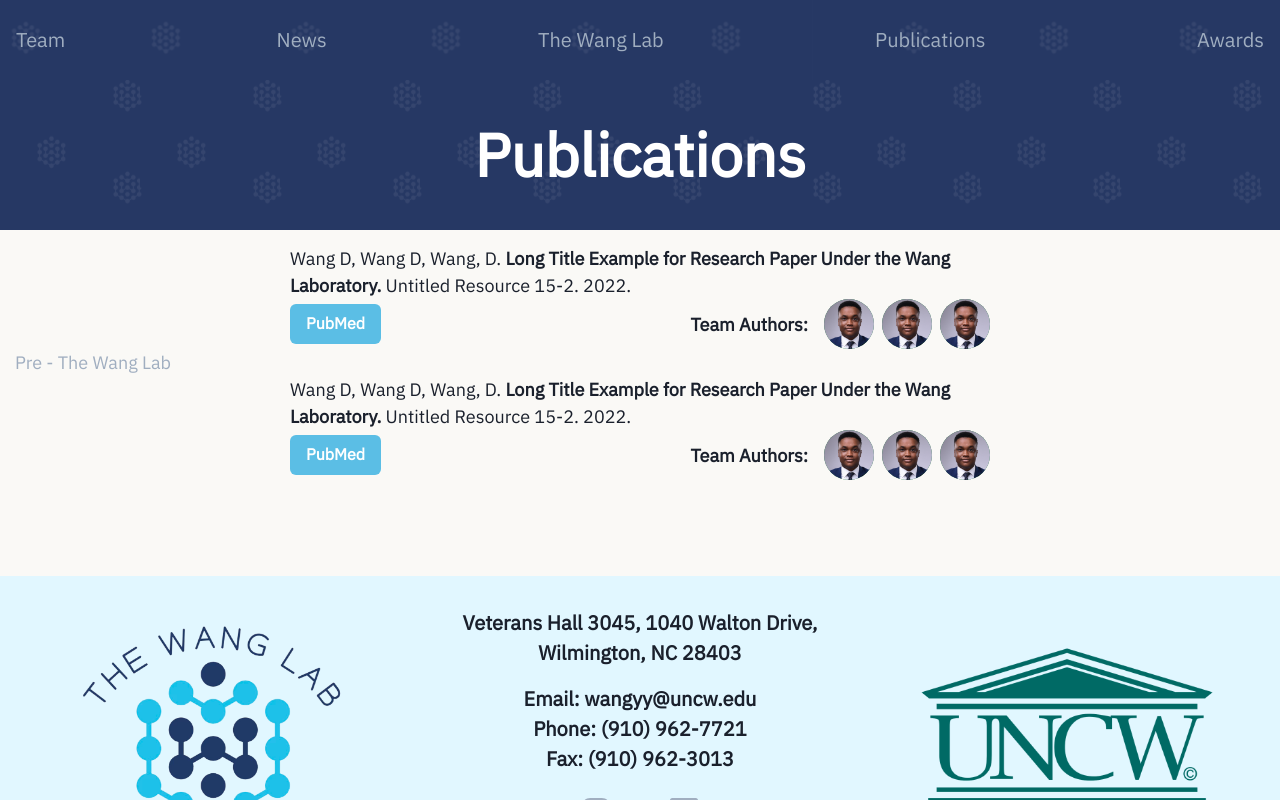
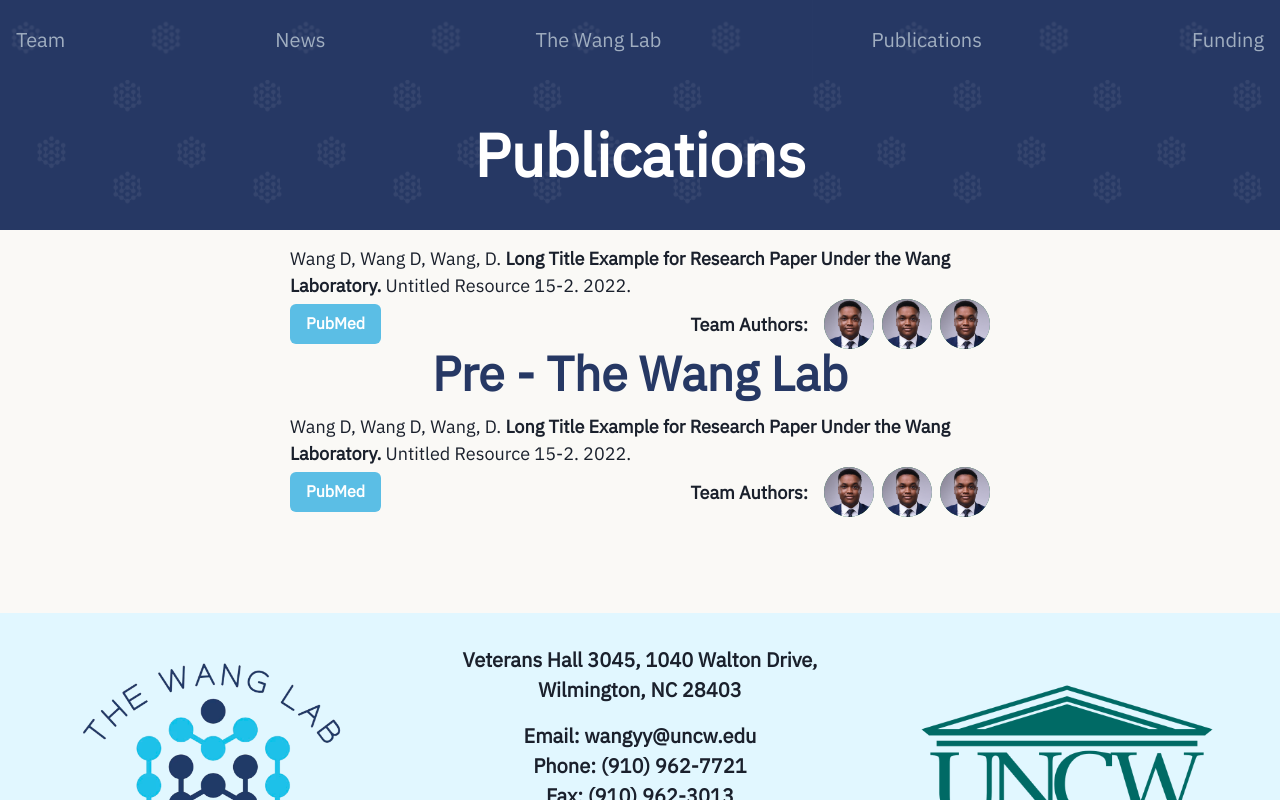
Before and after one commit to ganning127/uncw-wang-lab, a Next.js app: page /publications in a window 1280 px wide. Shown: the top 800 px of the page. Built offline with nearby package versions, Linux system fonts and the light colour scheme.

Commit message:
Small Tab Update & Pub Testing

```diff
--- a/components/NavBar/NavContent.jsx
+++ b/components/NavBar/NavContent.jsx
@@ -37,8 +37,8 @@ const links = [
     href: "/publications",
   },
   {
-    title: "Awards",
-    href: "/awards",
+    title: "Funding",
+    href: "/funding",
   },
 ];
 
--- a/pages/funding.js
+++ b/pages/funding.js
@@ -50,7 +50,7 @@ export default function Funding() {
   return (
     <>
       <Head>
-        <title>Funding - Wang Lab</title>
+        <title>Funding - The Wang Lab</title>
         <meta
           name="description"
           content="We're so grateful for our sponsors who make our work possible!"
--- a/pages/index.js
+++ b/pages/index.js
@@ -17,7 +17,7 @@ export default function Home() {
   return (
     <>
       <Head>
-        <title>Wang Lab</title>
+        <title>The Wang Lab</title>
         <meta
           name="description"
           content="Meet our PI, graduate researchers, undergraduate researchers, and high school researchers"
--- a/pages/news.js
+++ b/pages/news.js
@@ -13,7 +13,7 @@ export default function News() {
     <>
       <Head>
         News
-        <title>Funding - Wang Lab</title>
+        <title>News - The Wang Lab</title>
         <meta
           name="description"
           content="We're so grateful for our sponsors who make our work possible!"
--- a/pages/publications.js
+++ b/pages/publications.js
@@ -4,17 +4,19 @@ import styles from "../styles/Home.module.css";
 import { SimpleGrid, Container, Text } from "@chakra-ui/react";
 import { PubsCard } from "../components/Cards/PubsCard";
 
+
 import { SmSep } from "../components/Separators/SmSep";
 import { Banner } from "../components/Headings/Banner";
 import { NavBar } from "../components/NavBar";
 import { Footer } from "../components/Footer";
+import { HeadingWithDesc } from "../components/Headings/HeadingWithDesc";
 
 export default function Publications() {
   return (
     <>
       <Head>
-        <title>Publications - Wang Lab</title>
-        <meta name="description" content="Here are the members of our team!" />
+        <title>Publications - The Wang Lab</title>
+        <meta name="description" content="Here are our Publications!" />
         <link rel="icon" href="/favicon.ico" />
       </Head>
 
@@ -32,9 +34,7 @@ export default function Publications() {
           />
         </SimpleGrid>
 
-        <Text fontWeight="normal" color="gray.400" fontSize="lg">
-          Pre - The Wang Lab
-        </Text>
+        <HeadingWithDesc>Pre - The Wang Lab</HeadingWithDesc>
 
         <SimpleGrid columns={{ base: 1, md: 1, md: 1 }}>
           <PubsCard
--- a/pages/team.js
+++ b/pages/team.js
@@ -14,7 +14,7 @@ export default function Team() {
   return (
     <>
       <Head>
-        <title>Team - Wang Lab</title>
+        <title>Team - The Wang Lab</title>
         <meta
           name="description"
           content="Meet our PI, graduate researchers, undergraduate researchers, and high school researchers"
```
Also changed, not shown: pages/projects.js (+7 -0 lines).
